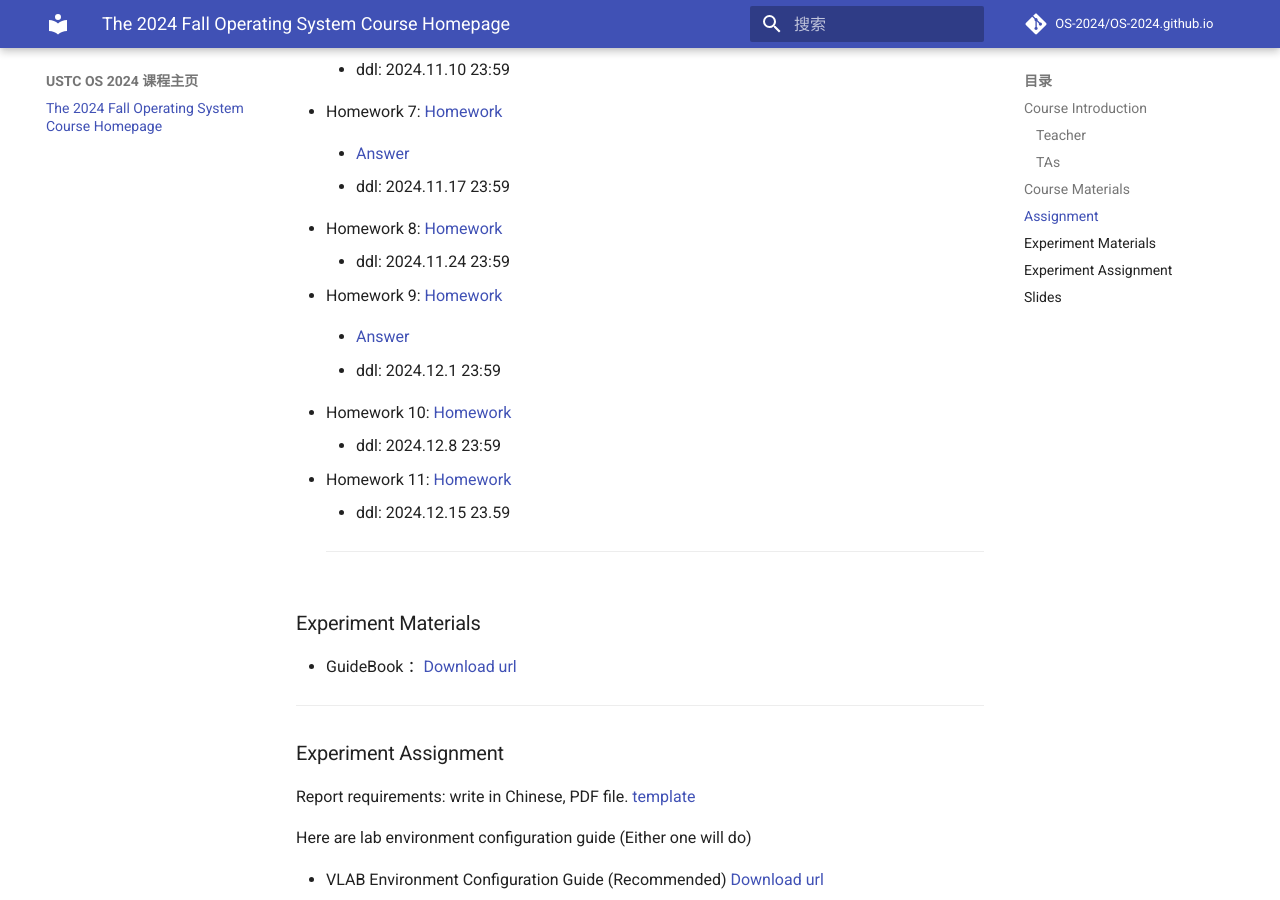
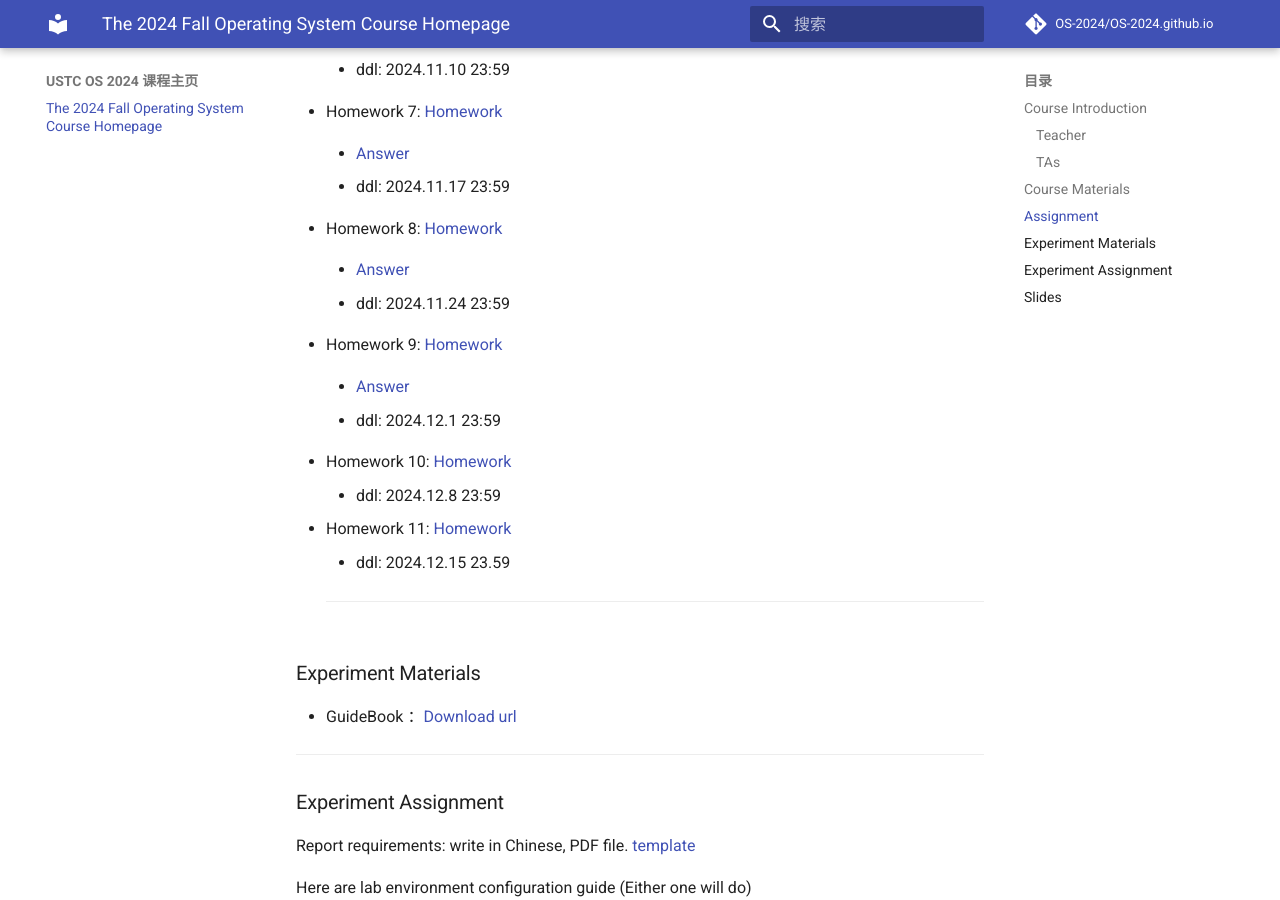
Before and after one commit to OS-2024/OS-2024.github.io, an MkDocs documentation site: the page built from docs/index.md, in a window 1280 px wide and 900 px high, scrolled down 2082 px. Built offline with MkDocs 1.6.1 and Material for MkDocs 9.7.7, drawn with Linux system fonts in a browser that asks for light colours; comment, search, counter and statistics services are not loaded.

Commit message:
add answer8

```diff
--- a/docs/index.md
+++ b/docs/index.md
@@ -95,6 +95,8 @@ Additional notes on assignments:
 
 * Homework 8: [Homework](https://rec.ustc.edu.cn/share/904daf80-a0fe-11ef-b8f1-8b2cc9a80871)
 
+    * [Answer](https://rec.ustc.edu.cn/share/d5abdbc0-bb7a-11ef-a285-cfda10e7eb0d)
+
     * ddl: 2024.11.24 23:59
 
 * Homework 9: [Homework](https://rec.ustc.edu.cn/share/ff6663e0-a710-11ef-af6b-db302086429e)
```
